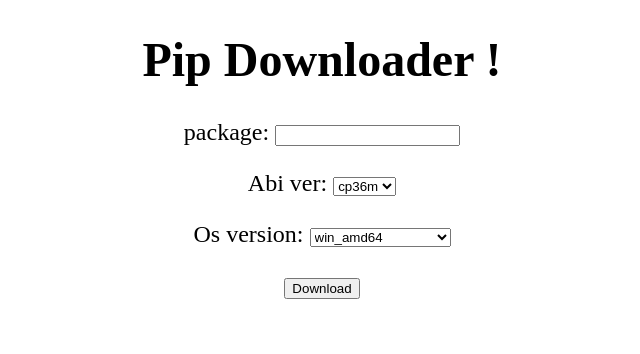
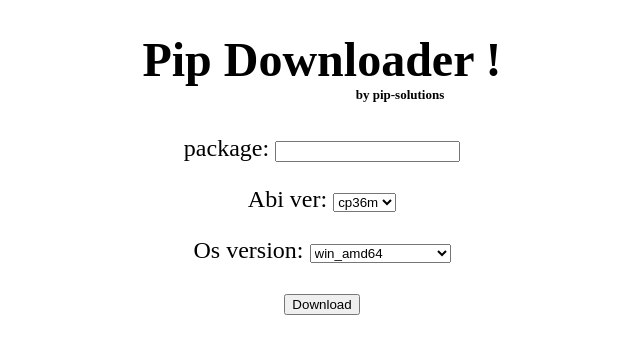
Before and after one commit to jonzarecki/pip-downloader, a Django app: page / in a window 1280 px wide. Shown: the top 354 px of the page, without its empty margins (318-958 px from the left). Run offline with Django 3.2, Linux system fonts and the light colour scheme.

Commit message:
add pip-solutions mention

```diff
--- a/uploads/core/templates/core/pip_downloader.html
+++ b/uploads/core/templates/core/pip_downloader.html
@@ -3,7 +3,9 @@
 {% block content %}
 
     <div align="center">
-    <h1> Pip Downloader ! </h1>
+    <h1> Pip Downloader !
+        <div style="font-size: small;margin-left: 12em"> by pip-solutions</div>
+    </h1>
 
     <div align="center">
         <form method="post"  enctype="multipart/form-data">
```
